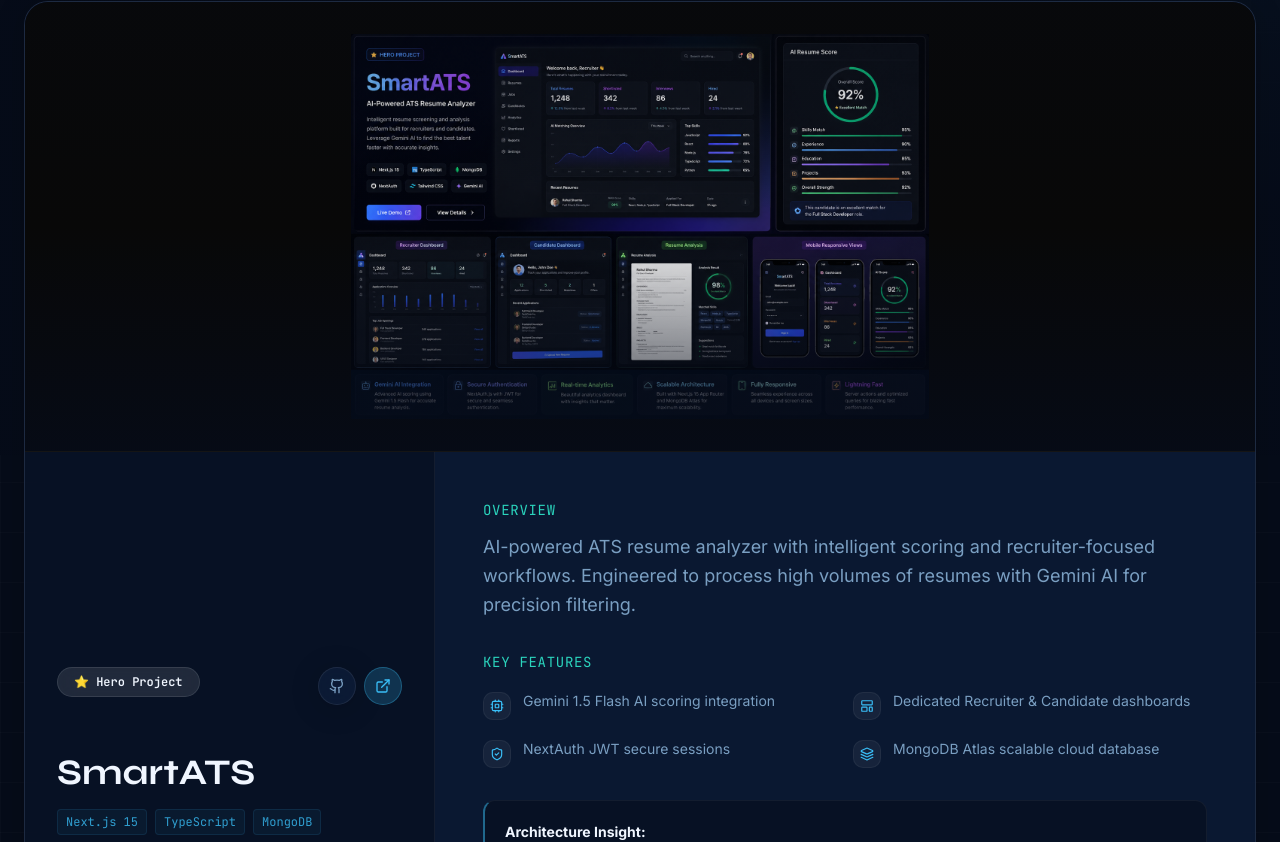
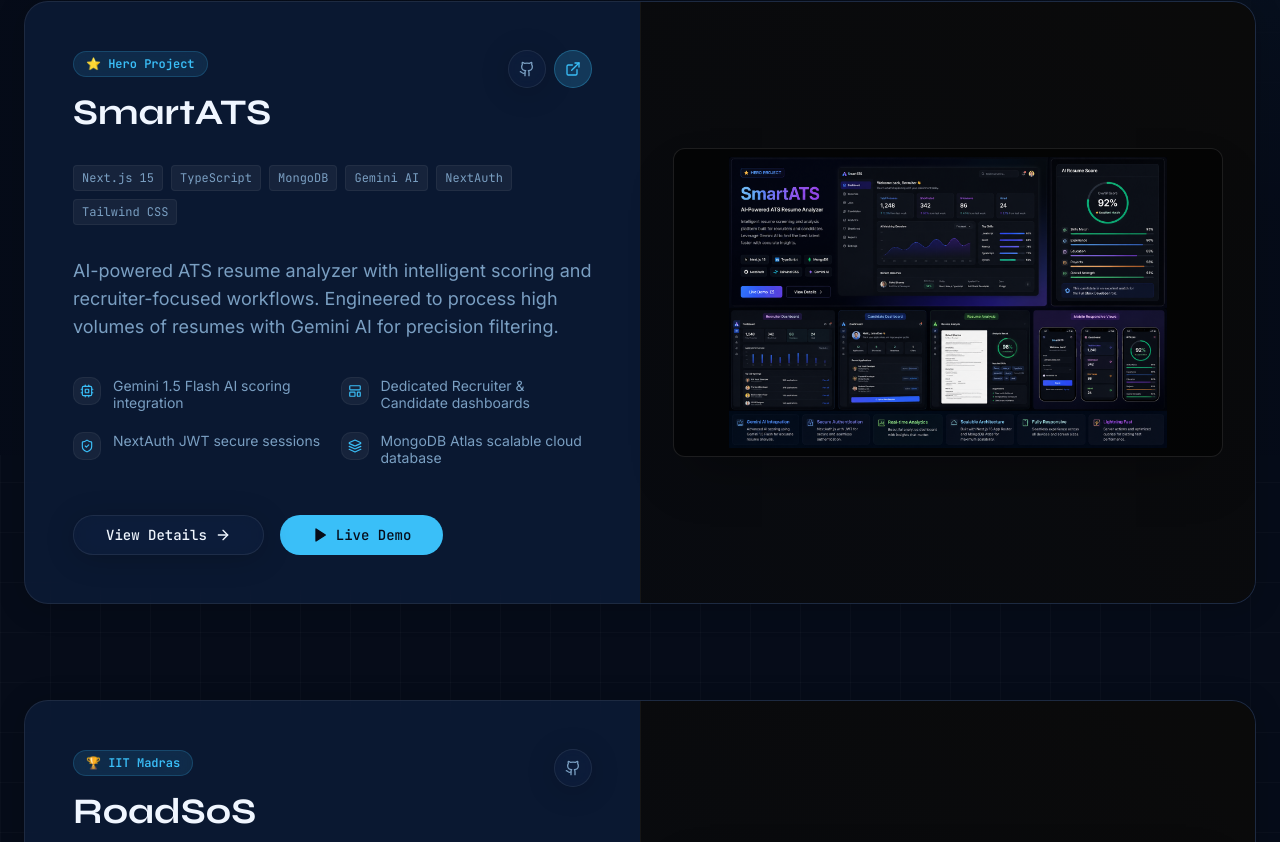
Before and after one commit to baburathod/ramavathbabu.dev, a Next.js app: page / in a window 1280 px wide. Shown: the part 3518-4360 px from the top of the page. Built offline with nearby package versions, Linux system fonts and the light colour scheme; no server answers.

Commit message:
Move project images to side layout and add Task Manager

```diff
--- a/src/components/sections/projects.tsx
+++ b/src/components/sections/projects.tsx
@@ -107,7 +107,8 @@
     github: "https://github.com/baburathod/task-manager",
     live: "#",
     gradient: "from-secondary/20 via-accent/10 to-transparent",
-    border: "border-secondary/30"
+    border: "border-secondary/30",
+    image: "/projects/task-manager.jpg"
   }
 ];
 
@@ -173,34 +174,22 @@
               >
                 <div className={`absolute -inset-1 rounded-3xl bg-gradient-to-r ${project.gradient} opacity-0 group-hover:opacity-100 blur-xl transition-opacity duration-700 -z-10`} />
 
-                <div className={`glass rounded-3xl border ${project.border} overflow-hidden transition-all duration-500 hover:shadow-2xl hover:shadow-primary/10 flex flex-col`}>
+                <div className={`glass rounded-3xl border ${project.border} overflow-hidden transition-all duration-500 hover:shadow-2xl hover:shadow-primary/10`}>
 
-                  {/* Cinematic Image Banner */}
-                  {'image' in project && project.image && (
-                    <div className="w-full relative h-[250px] sm:h-[350px] lg:h-[450px] bg-[#080808] border-b border-white/5 overflow-hidden group/img">
-                      <div className="absolute inset-0 bg-grid opacity-20 z-0" />
-                      <div className="absolute inset-0 bg-gradient-to-t from-background/80 via-transparent to-background/20 z-10" />
-                      <Image
-                        src={project.image}
-                        alt={`${project.title} preview`}
-                        fill
-                        className="object-contain p-4 md:p-8 z-0 group-hover/img:scale-[1.02] transition-transform duration-700"
-                        sizes="100vw"
-                        priority={idx === 0}
-                      />
-                    </div>
-                  )}
+                  <div className="grid lg:grid-cols-2 gap-0">
 
-                  {/* Two-Column Content Area */}
-                  <div className="grid lg:grid-cols-12 gap-0 relative z-20">
-
-                    {/* Left Side: Title & Tech */}
-                    <div className="lg:col-span-4 bg-background/50 border-b lg:border-b-0 lg:border-r border-white/5 p-8 flex flex-col justify-center">
-                      <div className="flex justify-between items-start mb-12">
-                        <Badge variant="secondary" className="bg-white/10 hover:bg-white/20 text-foreground border-white/10 backdrop-blur-md px-4 py-1.5 font-mono text-xs">
+                    {/* Left Side: Content Area */}
+                    <div className="p-8 md:p-10 lg:p-12 flex flex-col justify-center order-2 lg:order-1">
+                      <div className="flex justify-between items-start mb-8">
+                        <div>
+                          <Badge variant="secondary" className="bg-primary/10 text-primary border-primary/20 backdrop-blur-md px-3 py-1 font-mono text-xs mb-4">
                             {project.badge}
                           </Badge>
-                        <div className="flex gap-2">
+                          <h3 className="font-heading text-3xl sm:text-4xl font-bold text-foreground group-hover:text-transparent group-hover:bg-clip-text group-hover:bg-gradient-to-r group-hover:from-white group-hover:to-white/50 transition-all duration-300">
+                            {project.title}
+                          </h3>
+                        </div>
+                        <div className="flex gap-2 shrink-0">
                           <a href={project.github} target="_blank" rel="noopener noreferrer" className="p-2.5 rounded-full glass hover:bg-white/10 transition-colors text-muted-foreground hover:text-foreground">
                             <Github className="w-4 h-4" />
                           </a>
@@ -212,35 +201,25 @@
                         </div>
                       </div>
 
-                      <div>
-                        <h3 className="font-heading text-4xl font-bold text-foreground mb-4 group-hover:text-transparent group-hover:bg-clip-text group-hover:bg-gradient-to-r group-hover:from-white group-hover:to-white/50 transition-all duration-300">
-                          {project.title}
-                        </h3>
-                        <div className="flex flex-wrap gap-2">
+                      <div className="flex flex-wrap gap-2 mb-8">
                         {project.tech.map((tech, tIdx) => (
-                            <span key={tIdx} className="font-mono text-xs text-primary/80 bg-primary/5 px-2 py-1 rounded border border-primary/10">
+                          <span key={tIdx} className="font-mono text-xs text-muted-foreground bg-white/5 px-2 py-1 rounded border border-white/5">
                             {tech}
                           </span>
                         ))}
                       </div>
-                      </div>
-                    </div>
 
-                    {/* Right Side: Overview & Features */}
-                    <div className="lg:col-span-8 p-8 md:p-10 lg:p-12 flex flex-col justify-center">
                       <div className="mb-8">
-                        <h4 className="font-mono text-sm text-accent mb-3 tracking-wider uppercase">Overview</h4>
-                        <p className="text-lg text-muted-foreground leading-relaxed">
+                        <p className="text-base sm:text-lg text-muted-foreground leading-relaxed">
                           {project.description}
                         </p>
                       </div>
 
                       <div className="mb-8">
-                        <h4 className="font-mono text-sm text-accent mb-4 tracking-wider uppercase">Key Features</h4>
                         <div className="grid sm:grid-cols-2 gap-4">
                           {project.highlights.map((item, hIdx) => (
                             <div key={hIdx} className="flex items-start gap-3 text-muted-foreground group/item hover:text-foreground transition-colors">
-                              <div className="mt-1 p-1.5 rounded-md bg-white/5 border border-white/5 group-hover/item:border-primary/30 transition-colors">
+                              <div className="mt-1 p-1.5 rounded-md bg-white/5 border border-white/5 group-hover/item:border-primary/30 transition-colors shrink-0">
                                 <item.icon className="w-3.5 h-3.5 text-primary" />
                               </div>
                               <span className="text-sm leading-tight mt-1">{item.text}</span>
@@ -249,12 +228,7 @@
                         </div>
                       </div>
 
-                      <div className="p-5 rounded-xl bg-background/50 border border-white/5 font-mono text-sm text-muted-foreground/80 leading-relaxed border-l-2 border-l-primary/50">
-                        <strong className="text-foreground block mb-2 font-sans">Architecture Insight:</strong>
-                        {project.architecture}
-                      </div>
-
-                      <div className="mt-8 flex flex-col sm:flex-row items-center gap-4 w-full">
+                      <div className="mt-4 flex flex-col sm:flex-row items-center gap-4 w-full">
                          <Button asChild variant="outline" className="w-full sm:w-auto gap-2 glass hover:bg-white/5 font-mono rounded-full px-8">
                            <a href={`/projects/${project.slug}`}>
                              View Details <ArrowRight className="w-4 h-4" />
@@ -271,6 +245,30 @@
                       </div>
                     </div>
 
+                    {/* Right Side: Image Area */}
+                    <div className="relative bg-[#0a0a0a] border-b lg:border-b-0 lg:border-l border-white/5 min-h-[250px] sm:min-h-[350px] lg:min-h-full flex items-center justify-center p-6 md:p-8 order-1 lg:order-2 group/img">
+                      <div className="absolute inset-0 bg-grid opacity-20 z-0" />
+                      <div className="absolute inset-0 bg-gradient-to-tr from-background/40 to-transparent z-0" />
+
+                      {'image' in project && project.image ? (
+                        <div className="relative w-full aspect-video rounded-xl overflow-hidden shadow-2xl z-10 border border-white/10 group-hover/img:scale-105 transition-transform duration-700 bg-black/60">
+                          <Image
+                            src={project.image}
+                            alt={`${project.title} preview`}
+                            fill
+                            className="object-contain p-2"
+                            sizes="(max-width: 1024px) 100vw, 50vw"
+                            priority={idx === 0}
+                          />
+                        </div>
+                      ) : (
+                        <div className="relative z-10 text-muted-foreground/30 flex flex-col items-center">
+                          <Layers className="w-16 h-16 mb-4" />
+                          <span className="font-mono text-sm uppercase tracking-widest">No Image</span>
+                        </div>
+                      )}
+                    </div>
+
                   </div>
                 </div>
               </motion.div>
```
Lines whose indentation alone changed are shown as unchanged.
